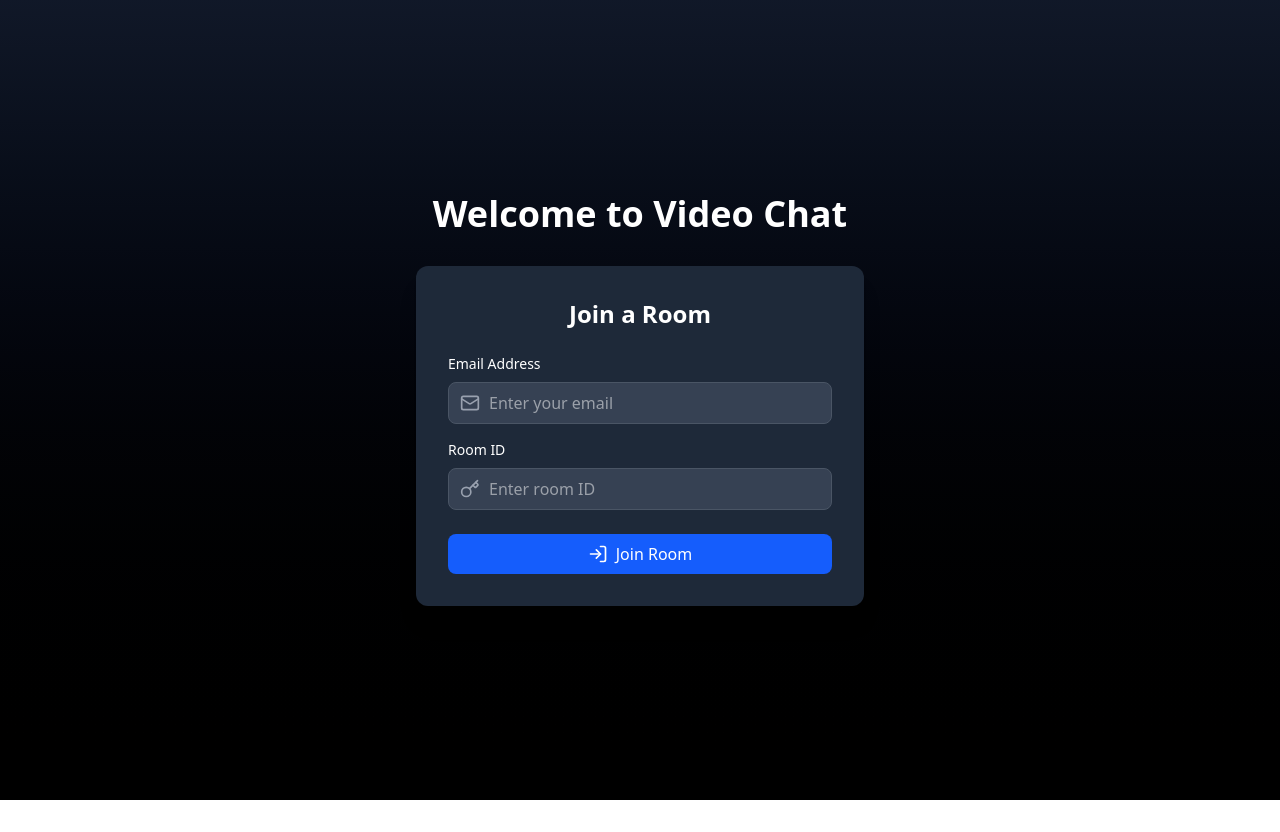
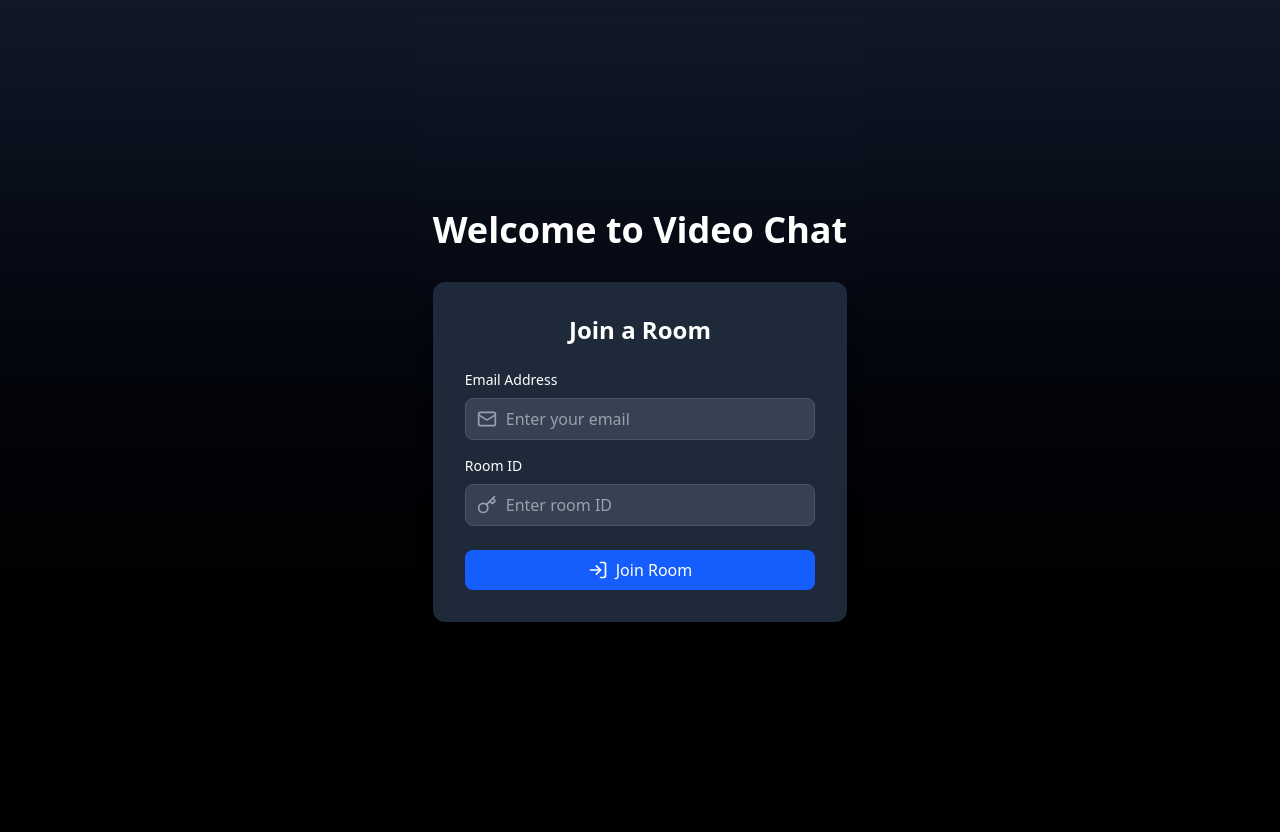
Before and after one commit to shivsh94/Video_call, a React (Vite) app in the folder frontend/: page / in a window 1280 px wide. Before the commit the page ends 800 px from the top, so only its background shows below. Built offline with nearby package versions, Linux system fonts and the light colour scheme; no server answers.

Commit message:
Refactor backend server setup and update root endpoint response; add Home component to frontend routing

```diff
--- a/frontend/src/App.jsx
+++ b/frontend/src/App.jsx
@@ -1,7 +1,8 @@
 import {Routes, Route} from 'react-router-dom'
 // import './App.css'
-import Lobby from './screens/Lobby'
+
 import Room from './screens/Room'
+import Home from '../src/pages/Home'
 
 function App() {
 
@@ -10,7 +11,7 @@ function App() {
     <div>
     <Routes>
 
-      <Route path="/" element={<Lobby />} />
+      <Route path="/" element={<Home />} />
 
       <Route path="/room/:roomId" element={<Room />} />
     </Routes>
--- /dev/null
+++ b/frontend/src/pages/Home.jsx
@@ -0,0 +1,14 @@
+import React from 'react';
+import Lobby from '../screens/Lobby.jsx';
+
+const Home = () => {
+    return (
+        <div className="min-h-screen bg-gradient-to-b from-gray-900 to-black text-white flex items-center justify-center p-4">
+            <div className='w-full h-full flex justify-center items-center'>
+                <Lobby />
+            </div>
+        </div>
+    );
+}
+
+export default Home;
```
Also changed, not shown: 1 other file (tests, documents, lock files or other folders).
